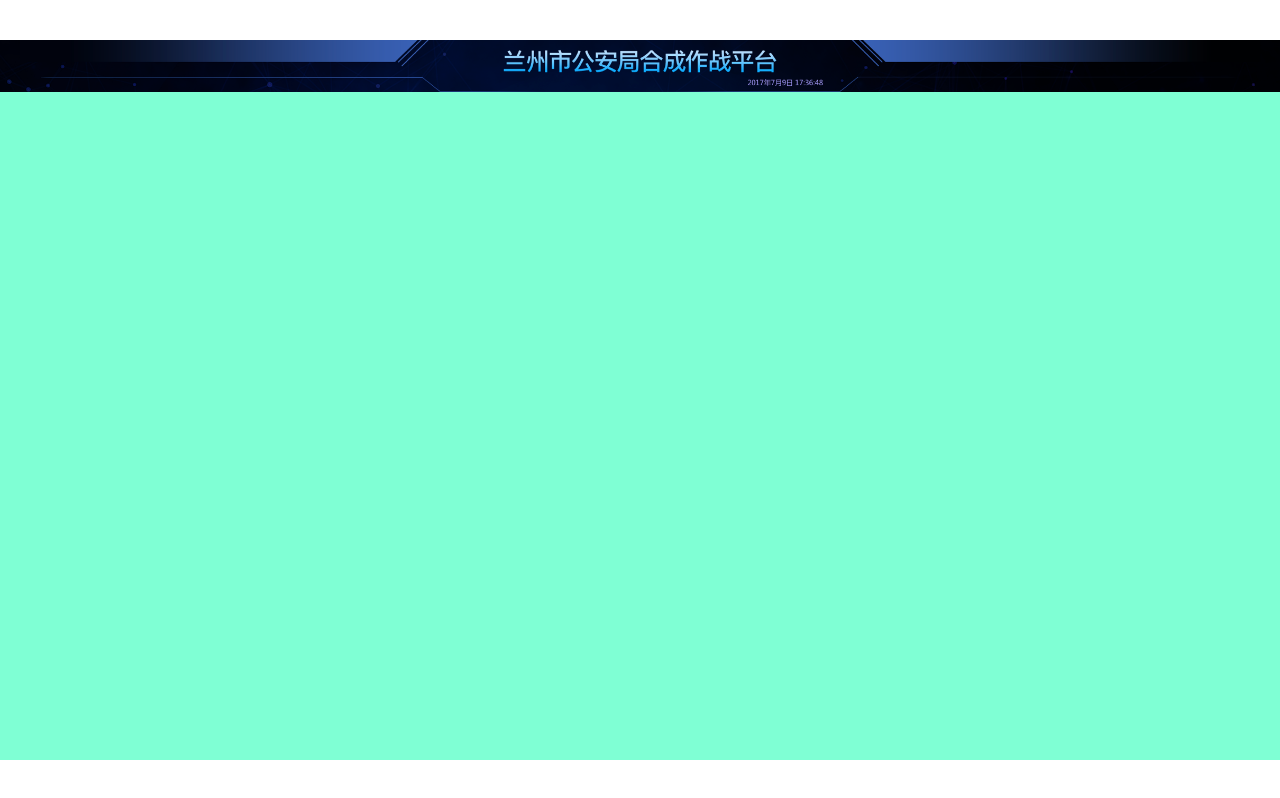
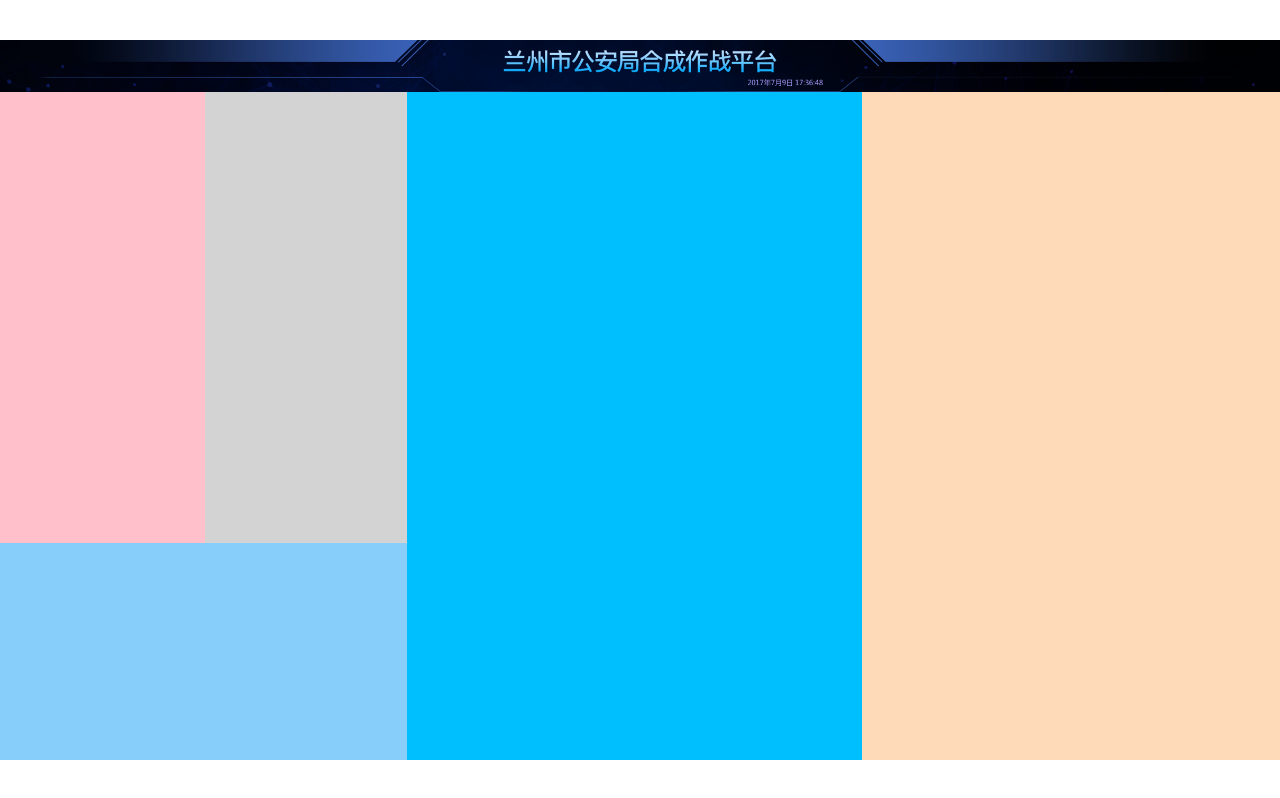
Before and after one commit to Eternal-could/large-screen-project, a React (Vite) app: page /#/ in a window 1280 px wide. Built offline with nearby package versions, Linux system fonts and the light colour scheme.

Commit message:
feature: make grids

```diff
--- a/src/pages/home.scss
+++ b/src/pages/home.scss
@@ -1,8 +1,38 @@
 @import "../shared/helper";
 
 .home {
+  flex: 1;
+  display: flex;
+  flex-direction: column;
   header {
     height: px(99);
     background-size: cover;
   }
+  > main {
+    flex: 1;
+    display: grid;
+    grid-template:
+      "box1 box2 box4 box5" 755fr
+      "box3 box3 box4 box5" 363fr / 366fr 361fr 811fr 747fr;
+    > .section1 {
+      grid-area: box1;
+      background: pink;
+    }
+    > .section2 {
+      grid-area: box2;
+      background: lightgray;
+    }
+    > .section3 {
+      grid-area: box3;
+      background: lightskyblue;
+    }
+    > .section4 {
+      grid-area: box4;
+      background: deepskyblue;
+    }
+    > .section5 {
+      grid-area: box5;
+      background: peachpuff;
+    }
+  }
 }
--- a/src/pages/home.tsx
+++ b/src/pages/home.tsx
@@ -5,6 +5,13 @@ export const Home = () => {
   return (
     <div className='home'>
       <header style={{backgroundImage:`url(${headerBg})`}}> </header>
+      <main>
+        <section className="section1"> </section>
+        <section className="section2"> </section>
+        <section className="section3"> </section>
+        <section className="section4"> </section>
+        <section className="section5"> </section>
+      </main>
     </div>
   );
 };
--- a/src/shared/style.scss
+++ b/src/shared/style.scss
@@ -23,4 +23,11 @@ body {
 #root{
   margin: auto;
   background: aquamarine;
+  display: flex;
+  flex-direction: column;
 }
+.App {
+  flex: 1;
+  display: flex;
+  flex-direction: column;
+}
```
